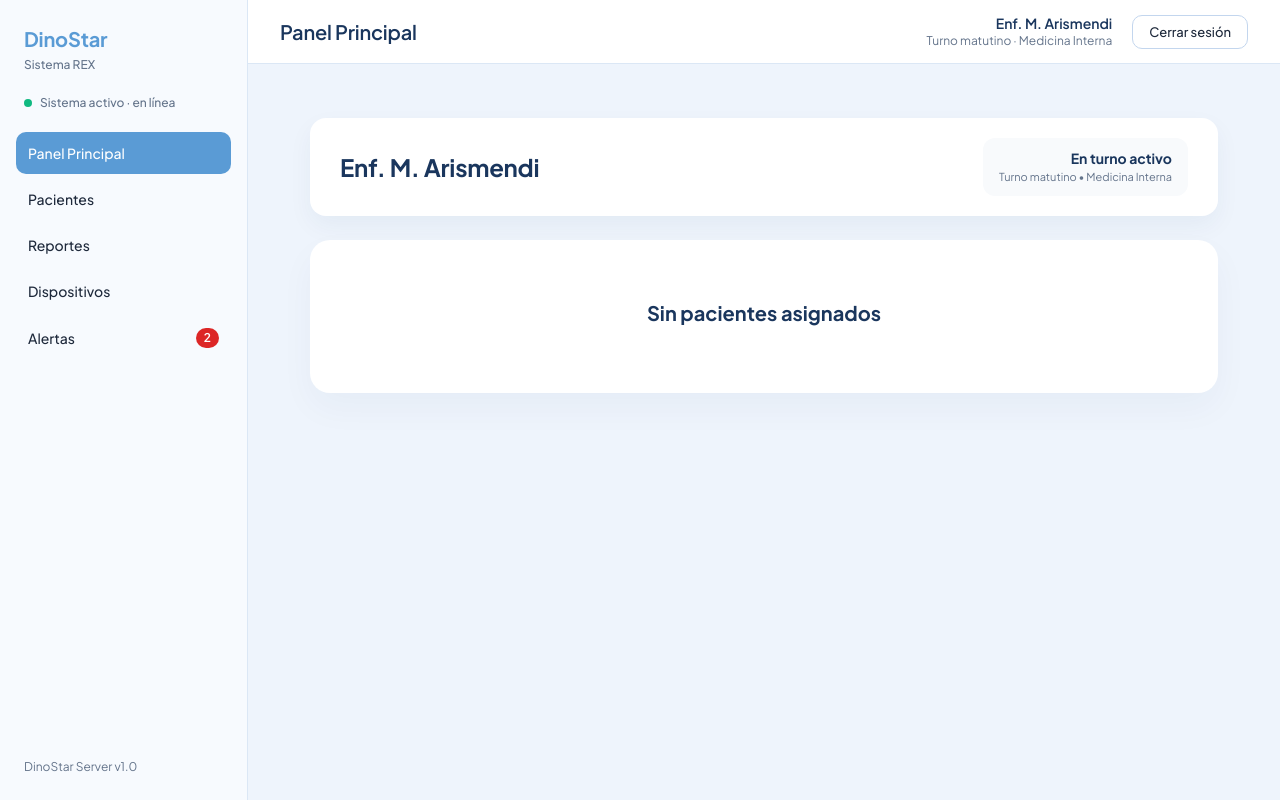
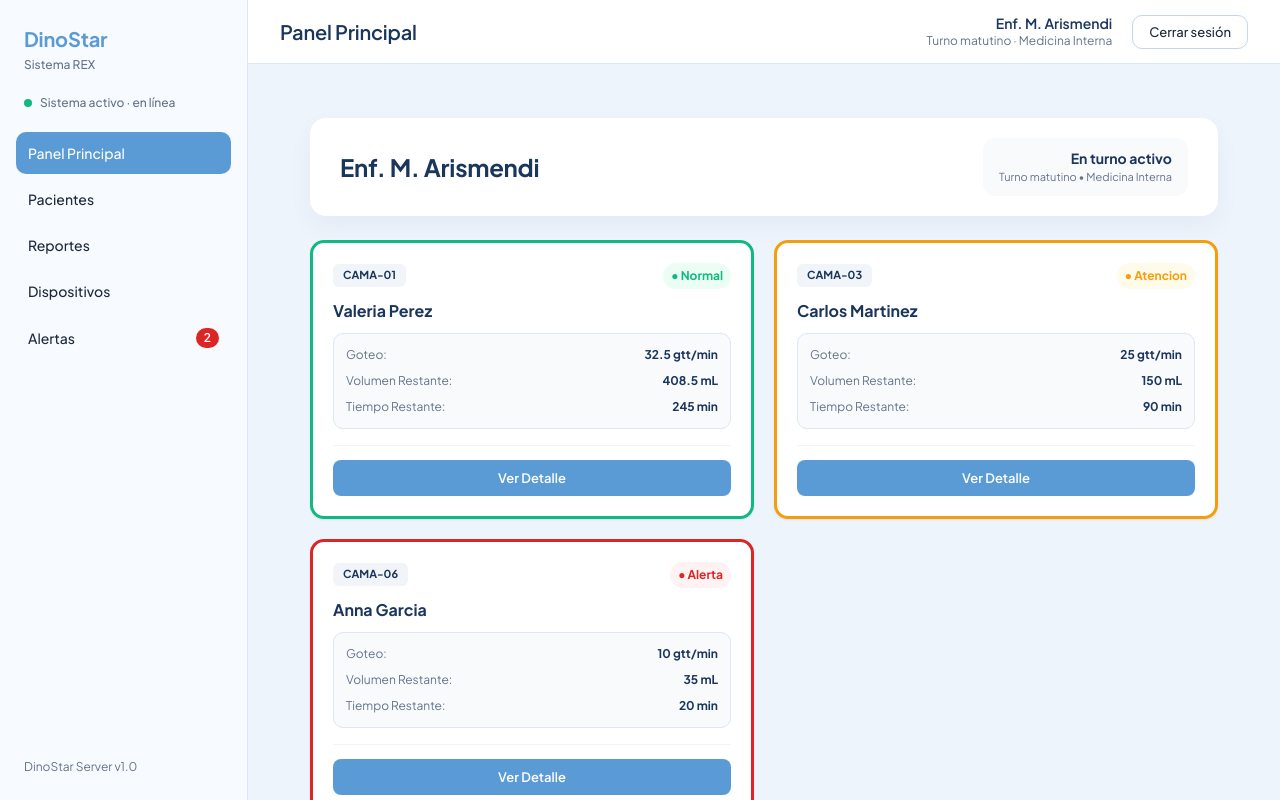
Before and after one commit to Moctezuma557/DinoStar-Server, a React (Vite) app in the folder frontend/: page /dashboard in a window 1280 px wide. Built offline with nearby package versions, Linux system fonts and the light colour scheme.

Commit message:
feat(#37): crear componente tarjeta de paciente

```diff
--- /dev/null
+++ b/frontend/src/components/TarjetaPaciente.jsx
@@ -0,0 +1,45 @@
+import React from 'react';
+import './tarjetapaciente.css';
+
+export default function TarjetaPaciente({
+  nombre,
+  cama,
+  gotasPorMin,
+  volRestante,
+  tiempoRestante,
+  estado
+}) {
+  return (
+    <div className={`tarjeta-paciente-componente estado-${estado}`}>
+      <div className="tarjeta-paciente-header">
+        <span className="badge-cama">{cama}</span>
+        <div className={`indicador-estado estado-${estado}`}>
+          ● {estado.charAt(0).toUpperCase() + estado.slice(1)}
+        </div>
+      </div>
+
+      <div className="tarjeta-paciente-body">
+        <h3>{nombre}</h3>
+
+        <div className="info-infusion-resumen">
+          <div className="info-row">
+            <span>Goteo:</span>
+            <strong>{gotasPorMin} gtt/min</strong>
+          </div>
+          <div className="info-row">
+            <span>Volumen Restante:</span>
+            <strong>{volRestante} mL</strong>
+          </div>
+          <div className="info-row">
+            <span>Tiempo Restante:</span>
+            <strong>{tiempoRestante} min</strong>
+          </div>
+        </div>
+      </div>
+
+      <div className="card-footer-paciente">
+        <button className="btn-ver-detalle">Ver Detalle</button>
+      </div>
+    </div>
+  );
+}
--- /dev/null
+++ b/frontend/src/components/tarjetapaciente.css
@@ -0,0 +1,119 @@
+.tarjeta-paciente-componente {
+  background-color: var(--color-superficie);
+  border-radius: var(--radio-lg);
+  padding: var(--espacio-5);
+  box-shadow: var(--sombra-panel);
+  border: 1px solid var(--color-borde);
+  display: flex;
+  flex-direction: column;
+  justify-content: space-between;
+  transition: transform var(--transicion-rapida), box-shadow var(--transicion-rapida);
+}
+
+.tarjeta-paciente-componente:hover {
+  transform: translateY(-3px);
+}
+
+
+.tarjeta-paciente-componente.estado-normal {
+  border: 3px solid var(--color-normal) !important;
+}
+
+.tarjeta-paciente-componente.estado-atencion {
+  border: 3px solid var(--color-atencion) !important;
+}
+
+.tarjeta-paciente-componente.estado-alerta {
+  border: 3px solid var(--color-alerta) !important;
+}
+
+.tarjeta-paciente-header {
+  display: flex;
+  justify-content: space-between;
+  align-items: center;
+  margin-bottom: var(--espacio-3);
+}
+
+.badge-cama {
+  background-color: var(--color-fondo);
+  color: var(--color-secundario);
+  padding: 3px var(--espacio-2);
+  border-radius: var(--radio-sm);
+  font-size: var(--texto-xs);
+  font-weight: var(--peso-bold);
+  text-transform: uppercase;
+}
+
+
+.indicador-estado {
+  font-size: var(--texto-xs);
+  font-weight: var(--peso-bold);
+  padding: 4px var(--espacio-2);
+  border-radius: var(--radio-pildora);
+}
+
+.indicador-estado.estado-normal {
+  background-color: var(--color-normal-suave);
+  color: var(--color-normal);
+}
+
+.indicador-estado.estado-atencion {
+  background-color: var(--color-atencion-suave);
+  color: var(--color-atencion);
+}
+
+.indicador-estado.estado-alerta {
+  background-color: var(--color-alerta-suave);
+  color: var(--color-alerta);
+}
+
+.tarjeta-paciente-body h3 {
+  color: var(--color-secundario);
+  font-size: var(--texto-lg);
+  margin: 0 0 var(--espacio-3) 0;
+  font-weight: var(--peso-bold);
+}
+
+.info-infusion-resumen {
+  background-color: var(--color-superficie-alt);
+  border-radius: var(--radio-md);
+  padding: var(--espacio-3);
+  display: flex;
+  flex-direction: column;
+  gap: var(--espacio-2);
+  margin-bottom: var(--espacio-4);
+  border: 1px solid var(--color-borde);
+}
+
+.info-row {
+  display: flex;
+  justify-content: space-between;
+  font-size: var(--texto-xs);
+  color: var(--color-texto-secundario);
+}
+
+.info-row strong {
+  color: var(--color-secundario);
+}
+
+.card-footer-paciente {
+  border-top: 1px solid var(--color-borde);
+  padding-top: var(--espacio-3);
+}
+
+.btn-ver-detalle {
+  width: 100%;
+  padding: var(--espacio-2);
+  background-color: var(--color-primario);
+  color: var(--color-texto-inverso);
+  border: none;
+  border-radius: var(--radio-md);
+  font-size: var(--texto-sm);
+  font-weight: var(--peso-semibold);
+  cursor: pointer;
+  transition: background-color var(--transicion-rapida);
+}
+
+.btn-ver-detalle:hover {
+  background-color: var(--color-primario-oscuro);
+}
--- a/frontend/src/pages/dashboard.jsx
+++ b/frontend/src/pages/dashboard.jsx
@@ -1,21 +1,45 @@
 import React, { useState } from 'react';
+import TarjetaPaciente from '../components/TarjetaPaciente';
 import './dashboard.css';
 
+
 export default function Dashboard() {
-  // Simulación: Puedes cambiar este array a [] para probar el mensaje de "Sin pacientes asignados"
   const [pacientes] = useState([
-
+    {
+      id: 1,
+      nombre: "Valeria Perez",
+      cama: "cama-01",
+      gotasPorMin: 32.5,
+      volRestante: 408.5,
+      tiempoRestante: 245,
+      estado: "normal"
+    },
+    {
+      id: 2,
+      nombre: "Carlos Martinez",
+      cama: "cama-03",
+      gotasPorMin: 25.0,
+      volRestante: 150.0,
+      tiempoRestante: 90,
+      estado: "atencion"
+    },
+    {
+      id: 3,
+      nombre: "Anna Garcia",
+      cama: "cama-06",
+      gotasPorMin: 10.0,
+      volRestante: 35.0,
+      tiempoRestante: 20,
+      estado: "alerta"
+    }
   ]);
 
   return (
     <div className="contenedor-dashboard-vista">
-
-
       <div className="cabecera-dashboard">
         <div className="titulo-seccion-enfermera">
           <h1>Enf. M. Arismendi</h1>
         </div>
-
         <div className="info-enfermera-turno">
           <div className="texto-turno">
             <strong>En turno activo</strong>
@@ -24,7 +48,6 @@ export default function Dashboard() {
         </div>
       </div>
 
-      {/* Sección principal de contenido */}
       <div className="seccion-contenido-dashboard">
         {pacientes.length === 0 ? (
           <div className="estado-vacio-dashboard">
@@ -33,41 +56,19 @@ export default function Dashboard() {
         ) : (
           <div className="grid-tarjetas-pacientes">
             {pacientes.map((paciente) => (
-              <div key={paciente.id} className="tarjeta-paciente-resumen">
-                <div className="card-header-paciente">
-                  <span className="badge-estado-estable">● {paciente.estado}</span>
-                  <span className="badge-cama">{paciente.cama}</span>
-                </div>
-
-                <div className="card-body-paciente">
-                  <h3>{paciente.nombre}</h3>
-                  <p>{paciente.edad}</p>
-
-                  <div className="info-infusion-resumen">
-                    <div className="info-row">
-                      <span>Solución:</span>
-                      <strong>{paciente.solucion}</strong>
-                    </div>
-                    <div className="info-row">
-                      <span>Nivel:</span>
-                      <strong>{paciente.porcentaje}</strong>
-                    </div>
-                    <div className="info-row">
-                      <span>Goteo:</span>
-                      <strong>{paciente.goteo}</strong>
-                    </div>
-                  </div>
-                </div>
-
-                <div className="card-footer-paciente">
-                  <button className="btn-ver-detalle">Ver Detalle</button>
-                </div>
-              </div>
+              <TarjetaPaciente
+                key={paciente.id}
+                nombre={paciente.nombre}
+                cama={paciente.cama}
+                gotasPorMin={paciente.gotasPorMin}
+                volRestante={paciente.volRestante}
+                tiempoRestante={paciente.tiempoRestante}
+                estado={paciente.estado}
+              />
             ))}
           </div>
         )}
       </div>
-
     </div>
   );
 }
```
